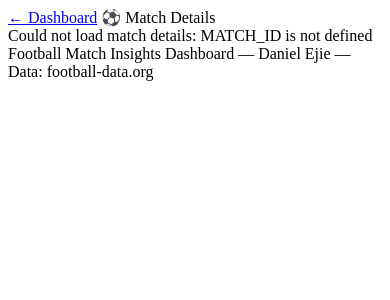
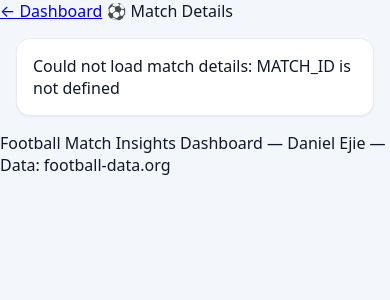
Before and after one commit to danieij3/football-dashboard, a Flask app: template templates/match.html in a window 390 px wide. Shown: the top 300 px of the page. Run offline with Flask 3, Linux system fonts and the light colour scheme; the template is opened without the code that fills it, so the values that code supplies are empty.

Commit message:
Improve dashboard styling and responsive layout

```diff
--- a/static/css/style.css
+++ b/static/css/style.css
@@ -1 +1,105 @@
-/* static/css/style.css: Add your custom styles for the dashboard here */
+/* ------------------------------------------------------------
+   Football Match Insights Dashboard — styling
+   Goal: clean, readable, responsive layout for tables + charts.
+   ------------------------------------------------------------ */
+
+/* Base */
+* { box-sizing: border-box; }
+html, body { height: 100%; }
+body {
+  margin: 0;
+  font-family: system-ui, -apple-system, Segoe UI, Roboto, Arial, sans-serif;
+  background: #f3f6fb;
+  color: #101828;
+}
+
+/* Layout */
+.container {
+  max-width: 1100px;
+  margin: 28px auto;
+  padding: 0 16px;
+}
+
+/* Headings */
+h1 { margin: 0 0 12px; font-size: 2rem; }
+h2 { margin: 0 0 12px; font-size: 1.2rem; }
+
+/* Filters / controls */
+.selectors, .filters {
+  display: flex;
+  flex-wrap: wrap;
+  gap: 12px;
+  align-items: end;
+  margin: 14px 0 18px;
+}
+label { font-weight: 600; font-size: 0.9rem; }
+select, button {
+  padding: 10px 12px;
+  border-radius: 10px;
+  border: 1px solid #d0d5dd;
+  background: #fff;
+  font-size: 0.95rem;
+}
+button {
+  cursor: pointer;
+  border: none;
+  background: #2563eb;
+  color: #fff;
+  font-weight: 700;
+}
+button:hover { background: #1d4ed8; }
+
+/* Cards */
+.card, .section, .container > div {
+  background: #fff;
+  border: 1px solid #eaecf0;
+  border-radius: 14px;
+  padding: 16px;
+  margin-bottom: 16px;
+  box-shadow: 0 1px 2px rgba(16, 24, 40, 0.06);
+}
+
+/* Tables */
+table {
+  width: 100%;
+  border-collapse: collapse;
+}
+th, td {
+  padding: 10px 8px;
+  border-bottom: 1px solid #eaecf0;
+  text-align: left;
+  font-size: 0.95rem;
+}
+th {
+  background: #f9fafb;
+  font-size: 0.8rem;
+  letter-spacing: 0.02em;
+  text-transform: uppercase;
+  color: #344054;
+}
+tr:hover td { background: #f8fafc; }
+
+/* Canvas */
+canvas {
+  width: 100% !important;
+  height: auto !important;
+}
+
+/* Alerts */
+.alert {
+  border-radius: 12px;
+  padding: 10px 12px;
+  border: 1px solid #fecaca;
+  background: #fef2f2;
+  color: #7f1d1d;
+  margin-bottom: 12px;
+}
+
+/* Responsive */
+@media (max-width: 700px) {
+  .container { margin: 16px auto; }
+  h1 { font-size: 1.5rem; }
+  th, td { font-size: 0.9rem; }
+  .selectors, .filters { align-items: stretch; }
+  select, button { width: 100%; }
+}
```
